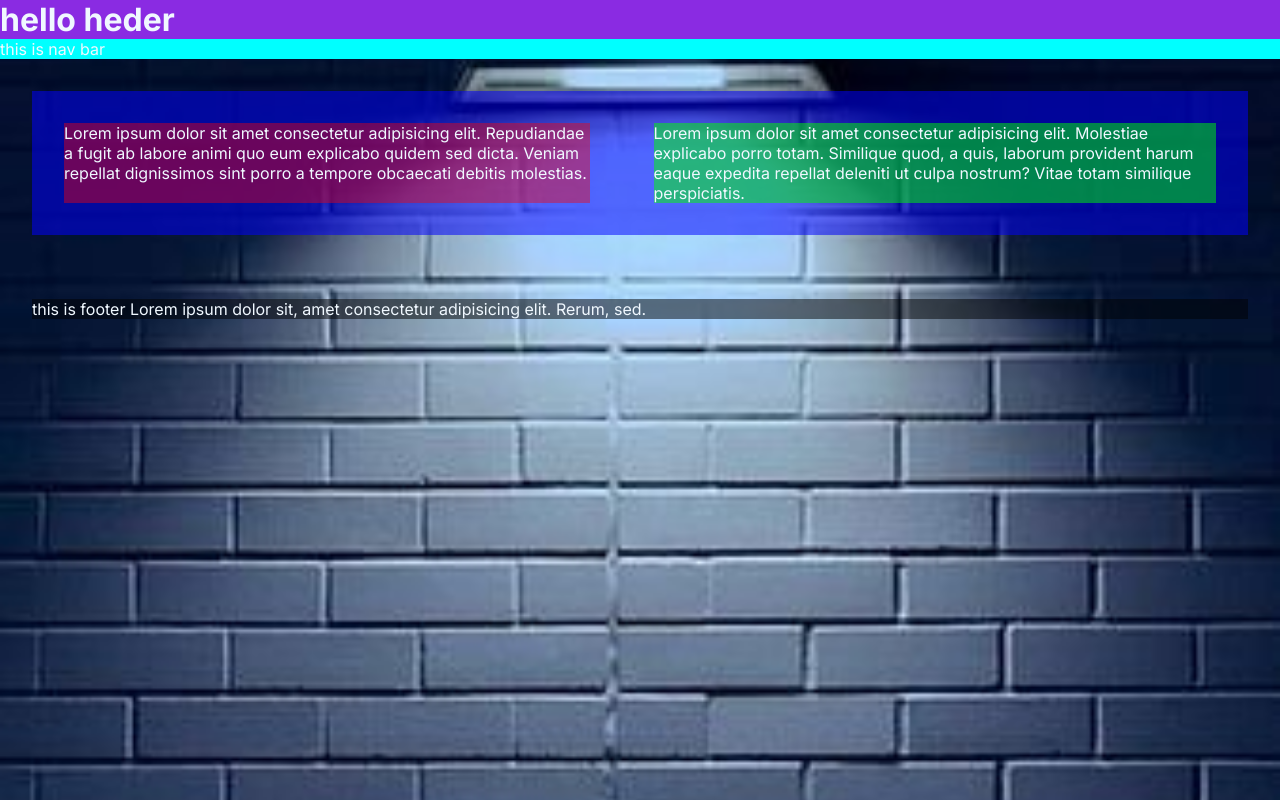
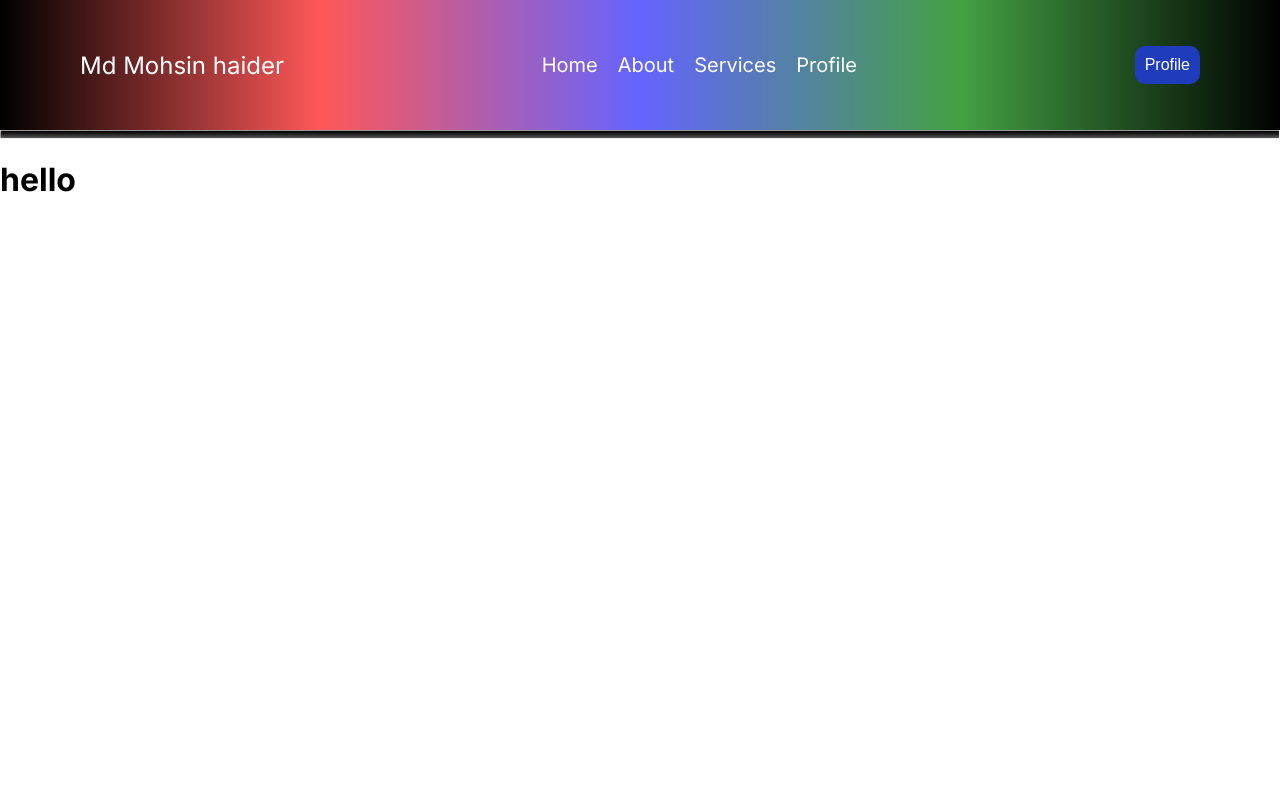
Before and after one commit to MdMohsinHaider/Front-End_nextjs, a Next.js app: page / in a window 1280 px wide. Built offline with nearby package versions, Linux system fonts and the light colour scheme.

Commit message:
project_1

```diff
--- a/app/globals.css
+++ b/app/globals.css
@@ -1,44 +1,98 @@
-* {
+body {
+  margin: 0;
+  font-family: Arial, sans-serif;
+}
+
+nav {
+  display: flex;
+  justify-content: space-between;
+  align-items: center;
+  background: linear-gradient(to left,black,rgba(0, 128, 0, 0.736),rgba(0, 0, 255, 0.608),rgba(255, 0, 0, 0.657),black);
+  padding: 15px 80px;
+  margin-bottom: 0%;
+  height: 100px;
+}
+
+.logo {
+  font-size: 24px;
+  color: #fff;
+}
+
+.nav-links {
+  list-style-type: none;
   margin: 0;
   padding: 0;
+  display: flex;
 }
 
-body {
-  color: rgb(0, 0, 0);
-  background-image: url("../public/HD\ night\ wallpapers.jpg");
-  background-repeat: no-repeat;
-  background-size:cover;
-  height: 100vh;
-  width: fit-content;
-  color: aliceblue;
+.nav-links li {
+  margin-right: 20px;
+  font-size: 20px;
 }
 
-.Contener_Header{
-  background-color: blueviolet;
+.nav-links li a {
+  text-decoration: none;
+  color: #fff;
+  transition: color 0.3s ease;
 }
 
-
-.Conterner_Nav{
-  background-color: cyan;
+.nav-links li a:hover {
+  color: #00ff00;
 }
 
-.container_Body{
-  background-color: rgba(0, 0, 255, 0.526);
-  display: inline-flex;
-  margin: 2pc 2pc;
-}
-.container_Body .Left{
-  background-color: rgba(255, 0, 0, 0.411);
-  display: inline-flex;
-  margin: 2pc 2pc;
-}
-.container_Body .Right{
-  background-color: rgba(0, 255, 0, 0.501);
-  display: inline-flex;
-  margin: 2pc 2pc;
+.user-profile {
+  position: relative;
 }
 
-.Footer_Contener{
-  margin: 2pc 2pc;
-  background-color: rgba(0, 0, 0, 0.498);
+.dropdown {
+  position: relative;
+  display: inline-block;
 }
+
+.dropbtn {
+  background-color: #1f3cbd;
+  color: #fff;
+  border: none;
+  cursor: pointer;
+  padding: 10px;
+  font-size: 16px;
+  border-radius: 10px;
+  align-items: center;
+}
+
+.dropdown-content {
+  display: none;
+  position: absolute;
+  background-color: #000000;
+  min-width: 120px;
+  box-shadow: px 8px 16px px rgba(19, 220, 255, 0.808);
+  z-index: 1;
+  border-radius: 10px;
+}
+
+.dropdown-content a {
+  color: #fff;
+  padding: 10px;
+  text-decoration: none;
+  display: block;
+}
+
+.dropdown-content a:hover {
+  background-color: #03aa03;
+  box-shadow: 0px 8px 16px 0px rgb(255, 0, 0);
+  border-radius: 4px;
+}
+
+.dropdown:hover .dropdown-content {
+  display: block;
+
+}
+hr{
+  margin-top: 0%;
+  height: 7px;
+  background: linear-gradient(black,rgb(39, 39, 39),rgb(90, 90, 90));
+  border-radius: 2px 2px;
+}
+hr:hover{
+  box-shadow: 0px 8px 16px 0px rgb(247, 232, 150);
+}
--- a/app/layout.tsx
+++ b/app/layout.tsx
@@ -1,22 +1,52 @@
-import './globals.css'
-import type { Metadata } from 'next'
-import { Inter } from 'next/font/google'
+import "./globals.css";
+import type { Metadata } from "next";
+import { Inter } from "next/font/google";
 
-const inter = Inter({ subsets: ['latin'] })
+const inter = Inter({ subsets: ["latin"] });
 
 export const metadata: Metadata = {
-  title: 'Create Next App',
-  description: 'Generated by create next app',
-}
+  title: "Create Next App",
+  description: "Generated by create next app",
+};
 
 export default function RootLayout({
   children,
 }: {
-  children: React.ReactNode
+  children: React.ReactNode;
 }) {
   return (
     <html lang="en">
-      <body className={inter.className}>{children}</body>
+      <body className={inter.className}>
+        {/* nav bar  */}
+        <nav className="nav-bar">
+          <div className="logo">Md Mohsin haider</div>
+          <ul className="nav-links">
+            <li>
+              <a href="#">Home</a>
+            </li>
+            <li>
+              <a href="#">About</a>
+            </li>
+            <li>
+              <a href="#">Services</a>
+            </li>
+            <li>
+              <a href="#">Profile</a>
+            </li>
+          </ul>
+          <div className="user-profile">
+            <div className="dropdown">
+              <button className="dropbtn">Profile</button>
+              <div className="dropdown-content">
+                <a href="#">Settings</a>
+                <a href="#">Your Profile</a>
+              </div>
+            </div>
+          </div>
+        </nav>
+        <hr />
+        {children}
+      </body>
     </html>
-  )
+  );
 }
--- a/app/page.tsx
+++ b/app/page.tsx
@@ -3,36 +3,13 @@ import Image from "next/image";
 export default function Home() {
   return (
     <>
-      <header className="Contener_Header">
-        <h1>hello heder</h1>
-      </header>
-
-      <body>
-        <nav className="Conterner_Nav">this is nav bar</nav>
-
-        <main className="container_Body">
-
-          <div className="Left">
-            Lorem ipsum dolor sit amet consectetur adipisicing elit. Repudiandae
-            a fugit ab labore animi quo eum explicabo quidem sed dicta. Veniam
-            repellat dignissimos sint porro a tempore obcaecati debitis
-            molestias.
-          </div>
-
-          <div className="Right">
-            Lorem ipsum dolor sit amet consectetur adipisicing elit. Molestiae
-            explicabo porro totam. Similique quod, a quis, laborum provident
-            harum eaque expedita repellat deleniti ut culpa nostrum? Vitae totam
-            similique perspiciatis.
-          </div>
-
-        </main>
-
-          <footer className="Footer_Contener">
-          this is footer Lorem ipsum dolor sit, amet consectetur adipisicing elit. Rerum, sed.
-          </footer>
-      </body>
-
+    <body>
+      <main>
+        <div>
+          <h1>hello</h1>
+        </div>
+      </main>
+    </body>
     </>
   );
 }
```
